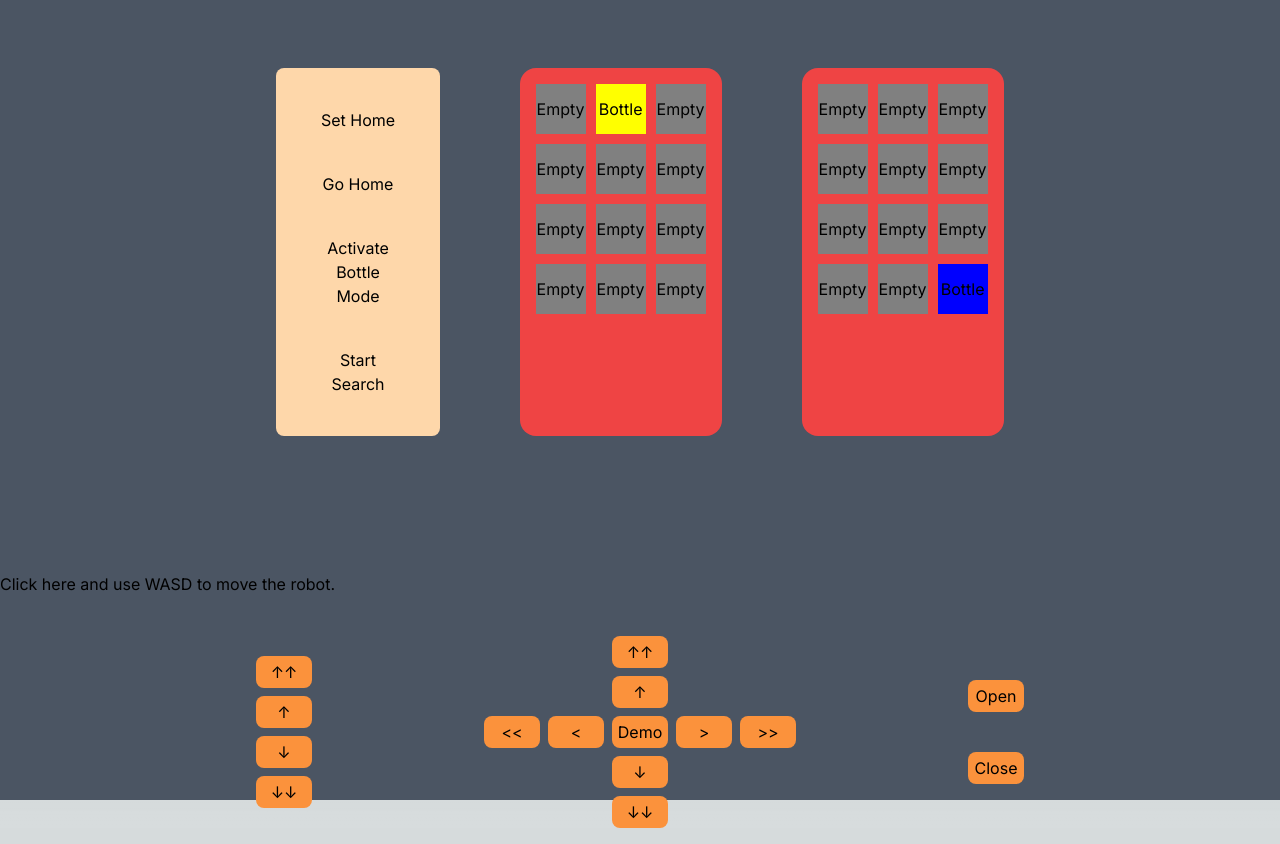
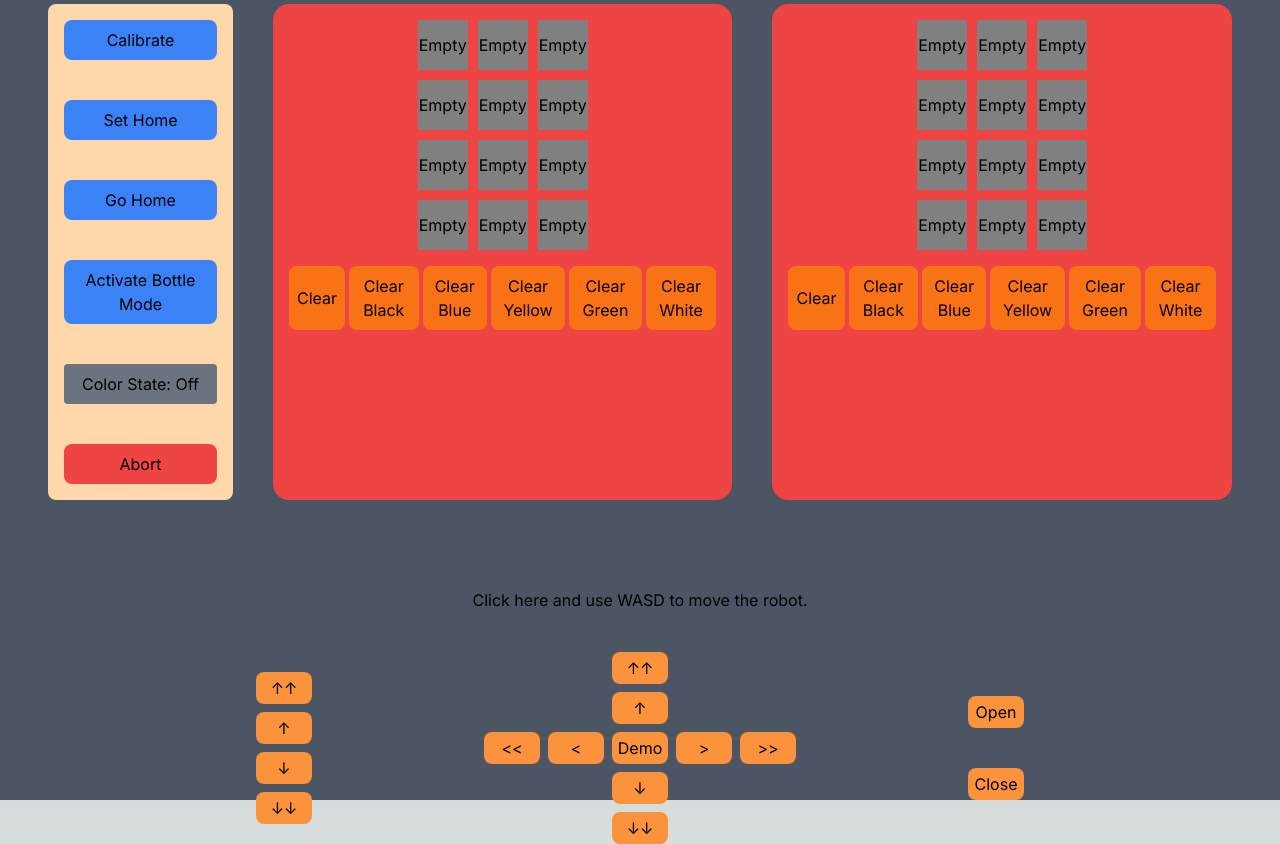
Before and after one commit to louisgundelwein/LWMaya, a Next.js app: page / in a window 1280 px wide. Built offline with nearby package versions, Linux system fonts and the light colour scheme.

Commit message:
Version 1.0 for Presentation

```diff
--- a/lw-maya-server/server.js
+++ b/lw-maya-server/server.js
@@ -31,7 +31,7 @@ serialPort.open((err) => {
 
 // Handling incoming data from serial port
 serialPort.on('data', (data) => {
-	console.log('Data received from Arduino:', data.toString());
+	console.log(data.toString());
 	io.emit('fromSerial', data.toString());
 });
 
--- a/src/app/page.tsx
+++ b/src/app/page.tsx
@@ -5,7 +5,9 @@ import Controls from './util/controls';
 import Settings from './util/settings';
 import MovementControls from './util/movement-controls'; // Import the new component
 import { sendMessageToArduino } from './util/test-message';
-import { staticA, staticB, StaticValues } from './util/static-values';
+import { Color, staticA, staticB, StaticValues } from './util/static-values';
+
+const colors: (Color | 'Off')[] = ['Green', 'Blue', 'Yellow', 'Black', 'Off']; // Add more colors as needed
 
 export default function Home() {
 	const [matrixA, setMatrixA] = useState<StaticValues[]>(staticA);
@@ -15,6 +17,15 @@ export default function Home() {
 		index: number;
 	} | null>(null);
 	const [isBottleStateActive, setIsBottleStateActive] = useState(false);
+	const [colorState, setColorState] = useState<Color | 'Off'>('Off');
+	const [isColorStateActive, setIsColorStateActive] = useState(false);
+
+	const toggleColorState = () => {
+		const nextColorIndex = (colors.indexOf(colorState) + 1) % colors.length;
+		const nextColor = colors[nextColorIndex];
+		setColorState(nextColor);
+		setIsColorStateActive(nextColor !== 'Off');
+	};
 
 	const moveBottle = (
 		fromBoxId: 'A' | 'B',
@@ -111,19 +122,97 @@ export default function Home() {
 		}
 	};
 
+	const delay = (ms: number) =>
+		new Promise((resolve) => setTimeout(resolve, ms));
+
+	const clearBoxes = async (
+		startMatrix: StaticValues[],
+		startMatrixName: 'A' | 'B',
+		endMatrix: StaticValues[],
+		endMatrixName: 'A' | 'B'
+	) => {
+		let nextFreeIndex = 0;
+		for (let i = 0; i < startMatrix.length; i++) {
+			if (startMatrix[i].bottle) {
+				while (
+					nextFreeIndex < endMatrix.length &&
+					endMatrix[nextFreeIndex].bottle
+				) {
+					nextFreeIndex++;
+				}
+				if (nextFreeIndex < endMatrix.length) {
+					const fromValue = startMatrix[i];
+					const toValue = endMatrix[nextFreeIndex];
+					const posMessage = `POS:${fromValue.angle},${
+						((fromValue.distance + 30) / 57) * 360
+					},${toValue.angle},${((toValue.distance + 30) / 57) * 360}`;
+					sendMessageToArduino(posMessage);
+					console.log({ startMatrixName, i, endMatrixName, nextFreeIndex });
+					moveBottle(startMatrixName, endMatrixName, i, nextFreeIndex);
+					nextFreeIndex++;
+					await delay(500); // Verzögerung von einer halben Sekunde
+				}
+			}
+		}
+	};
+
+	const clearBoxesByColor = async (
+		startMatrix: StaticValues[],
+		startMatrixName: 'A' | 'B',
+		endMatrix: StaticValues[],
+		endMatrixName: 'A' | 'B',
+		color: string
+	) => {
+		let nextFreeIndex = 0;
+		for (let i = 0; i < startMatrix.length; i++) {
+			if (startMatrix[i].bottle && startMatrix[i].color === color) {
+				while (
+					nextFreeIndex < endMatrix.length &&
+					endMatrix[nextFreeIndex].bottle
+				) {
+					nextFreeIndex++;
+				}
+				if (nextFreeIndex < endMatrix.length) {
+					const fromValue = startMatrix[i];
+					const toValue = endMatrix[nextFreeIndex];
+					const posMessage = `POS:${fromValue.angle},${
+						((fromValue.distance + 30) / 57) * 360
+					},${toValue.angle},${((toValue.distance + 30) / 57) * 360}`;
+					sendMessageToArduino(posMessage);
+					console.log({ startMatrixName, i, endMatrixName, nextFreeIndex, posMessage });
+					moveBottle(startMatrixName, endMatrixName, i, nextFreeIndex);
+					nextFreeIndex++;
+					await delay(500); // Verzögerung von einer halben Sekunde
+				}
+			}
+		}
+	};
+
+	const updateColor = (boxId: 'A' | 'B', index: number, color: Color) => {
+		if (boxId === 'A') {
+			setMatrixA((prevMatrix) => {
+				const updatedMatrix = [...prevMatrix];
+				updatedMatrix[index] = { ...updatedMatrix[index], color };
+				return updatedMatrix;
+			});
+		} else if (boxId === 'B') {
+			setMatrixB((prevMatrix) => {
+				const updatedMatrix = [...prevMatrix];
+				updatedMatrix[index] = { ...updatedMatrix[index], color };
+				return updatedMatrix;
+			});
+		}
+	};
+
 	return (
 		<div className="flex flex-col justify-center gap-10 bg-gray-600 h-screen">
-			<div className="flex flex-row justify-center gap-20 p-24">
+			<div className="flex flex-row justify-center gap-10 p-12">
 				<Settings
 					toggleBottleState={toggleBottleState}
 					isBottleStateActive={isBottleStateActive}
-					startSearch={async () => {
-						try {
-							await sendMessageToArduino('SEARCH');
-						} catch (error) {
-							console.error('Failed to start search:', error);
-						}
-					}}
+					toggleColorState={toggleColorState}
+					currentColor={colorState}
+					isColorStateActive={isColorStateActive}
 				/>
 				<ButtonMatrix
 					staticValues={matrixA}
@@ -132,9 +221,14 @@ export default function Home() {
 					selectedBottle={selectedBottle}
 					setSelectedBottle={setSelectedBottle}
 					isBottleStateActive={isBottleStateActive}
+					isColorStateActive={isColorStateActive}
+					currentColor={colorState}
 					updateMatrix={updateMatrix}
+					updateColor={updateColor}
 					matrixA={matrixA}
 					matrixB={matrixB}
+					clearBoxes={clearBoxes}
+					clearBoxesByColor={clearBoxesByColor}
 				/>
 				<ButtonMatrix
 					staticValues={matrixB}
@@ -143,9 +237,14 @@ export default function Home() {
 					selectedBottle={selectedBottle}
 					setSelectedBottle={setSelectedBottle}
 					isBottleStateActive={isBottleStateActive}
+					isColorStateActive={isColorStateActive}
+					currentColor={colorState}
 					updateMatrix={updateMatrix}
+					updateColor={updateColor}
 					matrixA={matrixA}
 					matrixB={matrixB}
+					clearBoxes={clearBoxes}
+					clearBoxesByColor={clearBoxesByColor}
 				/>
 			</div>
 			<MovementControls />
--- a/src/app/util/button-matrix.tsx
+++ b/src/app/util/button-matrix.tsx
@@ -1,7 +1,7 @@
 'use client';
 import React, { useState, useEffect } from 'react';
 import { sendMessageToArduino } from './test-message';
-import { StaticValues } from './static-values';
+import { Color, StaticValues } from './static-values';
 
 type ButtonMatrixProps = {
 	staticValues: StaticValues[];
@@ -17,9 +17,25 @@ type ButtonMatrixProps = {
 		React.SetStateAction<{ boxId: 'A' | 'B'; index: number } | null>
 	>;
 	isBottleStateActive: boolean;
+	isColorStateActive: boolean;
+	currentColor: Color | 'Off';
 	updateMatrix: (boxId: 'A' | 'B', index: number, value: boolean) => void;
+	updateColor: (boxId: 'A' | 'B', index: number, color: Color) => void;
 	matrixA: StaticValues[];
 	matrixB: StaticValues[];
+	clearBoxes: (
+		startMatrix: StaticValues[],
+		startMatrixName: 'A' | 'B',
+		endMatrix: StaticValues[],
+		endMatrixName: 'A' | 'B'
+	) => void;
+	clearBoxesByColor: (
+		startMatrix: StaticValues[],
+		startMatrixName: 'A' | 'B',
+		endMatrix: StaticValues[],
+		endMatrixName: 'A' | 'B',
+		color: string
+	) => void;
 };
 
 type MatrixState = 'occupied' | 'empty' | 'selectable';
@@ -31,9 +47,14 @@ const ButtonMatrix: React.FC<ButtonMatrixProps> = ({
 	selectedBottle,
 	setSelectedBottle,
 	isBottleStateActive,
+	isColorStateActive,
+	currentColor,
 	updateMatrix,
+	updateColor,
 	matrixA,
 	matrixB,
+	clearBoxes,
+	clearBoxesByColor,
 }) => {
 	const [matrixState, setMatrixState] = useState<MatrixState[]>([]);
 
@@ -61,6 +82,8 @@ const ButtonMatrix: React.FC<ButtonMatrixProps> = ({
 
 		if (isBottleStateActive) {
 			updateMatrix(boxId, index, currentState === 'empty');
+		} else if (isColorStateActive && currentState === 'occupied' && currentColor !== 'Off') {
+			updateColor(boxId, index, currentColor);
 		} else {
 			if (currentState === 'occupied') {
 				setSelectedBottle({ boxId, index });
@@ -88,8 +111,12 @@ const ButtonMatrix: React.FC<ButtonMatrixProps> = ({
 		}
 	};
 
+	const colors: Color[] = ['Black', 'Blue', 'Yellow', 'Green', 'White']; // example colors
+
 	return (
-		<div className="p-4 rounded-2xl bg-red-500">
+		<div className=" flex flex-row p-4 rounded-2xl bg-red-500 justify-center">
+			<div className="flex flex-col">
+				<div className="flex flex-row justify-center">
 					<div
 						style={{
 							display: 'grid',
@@ -121,6 +148,41 @@ const ButtonMatrix: React.FC<ButtonMatrixProps> = ({
 						))}
 					</div>
 				</div>
+
+				<div className="flex gap-1">
+					<button
+						className="mt-4 p-2 bg-orange-500 rounded-lg"
+						onClick={() =>
+							clearBoxes(
+								boxId === 'A' ? matrixA : matrixB,
+								boxId === 'A' ? 'A' : 'B',
+								boxId === 'A' ? matrixB : matrixA,
+								boxId === 'A' ? 'B' : 'A'
+							)
+						}
+					>
+						Clear
+					</button>
+					{colors.map((color) => (
+						<button
+							key={color}
+							className="mt-4 p-2 bg-orange-500 rounded-lg"
+							onClick={() =>
+								clearBoxesByColor(
+									boxId === 'A' ? matrixA : matrixB,
+									boxId === 'A' ? 'A' : 'B',
+									boxId === 'A' ? matrixB : matrixA,
+									boxId === 'A' ? 'B' : 'A',
+									color
+								)
+							}
+						>
+							Clear {color}
+						</button>
+					))}
+				</div>
+			</div>
+		</div>
 	);
 };
 
--- a/src/app/util/movement-controls.tsx
+++ b/src/app/util/movement-controls.tsx
@@ -5,8 +5,8 @@ import { sendMessageToArduino } from './test-message';
 const MovementControls: React.FC = () => {
 	const handleKeyDown = (event: KeyboardEvent) => {
 		switch (event.key) {
-      case 'w':
-        console.log("LOL")
+			case 'w':
+				console.log('LOL');
 				sendMessageToArduino('SPEED:2,3500');
 				break;
 			case 's':
@@ -23,6 +23,12 @@ const MovementControls: React.FC = () => {
 				break;
 			case 'e':
 				sendMessageToArduino('SPEED:3,-4000');
+				break;
+			case 'c':
+				sendMessageToArduino('GRIPPER:CLOSE');
+				break;
+			case 'o':
+				sendMessageToArduino('GRIPPER:OPEN');
 				break;
 			default:
 				break;
@@ -65,7 +71,7 @@ const MovementControls: React.FC = () => {
 	}, []);
 
 	return (
-		<div className="movement-controls">
+		<div className="flex flex-row justify-center">
 			Click here and use WASD to move the robot.
 		</div>
 	);
--- a/src/app/util/settings.tsx
+++ b/src/app/util/settings.tsx
@@ -1,11 +1,22 @@
-import React, { useState } from 'react';
+import React from 'react';
 import { sendMessageToArduino } from './test-message';
+import { staticA } from './static-values';
+
+type SettingsProps = {
+	toggleBottleState: () => void;
+	isBottleStateActive: boolean;
+	toggleColorState: () => void;
+	currentColor: string;
+	isColorStateActive: boolean;
+};
 
 export default function Settings({
 	toggleBottleState,
 	isBottleStateActive,
-	startSearch,
-}) {
+	toggleColorState,
+	currentColor,
+	isColorStateActive,
+}: SettingsProps) {
 	const handleGoHome = () => {
 		sendMessageToArduino('goHome');
 	};
@@ -19,20 +30,62 @@ export default function Settings({
 		toggleBottleState();
 	};
 
-	const handleStartSearch = () => {
-		startSearch();
+	const sendAbort = () => {
+		sendMessageToArduino('ABORT');
+  };
+
+  const sendCalibrate = () => {
+		sendMessageToArduino(
+			`CALIBRATE:${staticA[0].angle},${((staticA[0].distance + 30) / 57) * 360}`
+		);
 	};
 
 	return (
-		<div className="flex flex-col justify-center gap-10 p-10 border-orange-600 bg-orange-200 rounded-lg w-[15%]">
-			<button onClick={handleSetHome}>Set Home</button>
-			<button onClick={handleGoHome}>Go Home</button>
-			<button onClick={handleToggleBottleState}>
+		<div className="flex flex-col justify-center gap-2 border-orange-600 bg-orange-200 rounded-lg w-64">
+			<button
+				className="m-4 p-2 bg-blue-500 rounded-lg"
+				onClick={sendCalibrate}
+			>
+				Calibrate
+			</button>
+			<button
+				className="m-4 p-2 bg-blue-500 rounded-lg"
+				onClick={handleSetHome}
+			>
+				Set Home
+			</button>
+			<button className="m-4 p-2 bg-blue-500 rounded-lg" onClick={handleGoHome}>
+				Go Home
+			</button>
+			<button
+				className="m-4 p-2 bg-blue-500 rounded-lg"
+				onClick={handleToggleBottleState}
+			>
 				{isBottleStateActive
 					? 'Deactivate Bottle Mode'
 					: 'Activate Bottle Mode'}
 			</button>
-			<button onClick={handleStartSearch}>Start Search</button>
+			<button
+				className={`m-4 p-2 rounded ${
+					isColorStateActive
+						? currentColor === 'Green'
+							? 'bg-green-500'
+							: currentColor === 'Blue'
+							? 'bg-blue-500'
+							: currentColor === 'Yellow'
+							? 'bg-yellow-500'
+							: currentColor === 'Black'
+							? 'bg-black'
+							: 'bg-gray-500'
+						: 'bg-gray-500'
+				}`}
+				onClick={toggleColorState}
+			>
+				Color State: {currentColor}
+			</button>
+			<button className="m-4 p-2 bg-red-500 rounded-lg" onClick={sendAbort}>
+				Abort
+			</button>
 		</div>
 	);
 }
--- a/src/app/util/static-values.ts
+++ b/src/app/util/static-values.ts
@@ -1,4 +1,4 @@
-type Color = 'Black' | 'Blue' | 'Yellow' | 'Green' | 'White'
+export type Color = 'Black' | 'Blue' | 'Yellow' | 'Green' | 'White'
 
 export type StaticValues = {
   id: number,
@@ -10,13 +10,13 @@ export type StaticValues = {
 
 }
 
-const angleOffSet = 4;
+const angleOffSet = 2;
 const distanceOffSet = -90;
 
 export const staticA: StaticValues[] = [
 	{
 		id: 0,
-		color: 'Blue',
+		color: 'Black',
 		angle: angleOffSet + 26.6,
 		distance: distanceOffSet + 720 + 110,
 		distanceInDegree: ((730.6 + 20) / 57) * 360,
@@ -24,16 +24,16 @@ export const staticA: StaticValues[] = [
 	},
 	{
 		id: 1,
-		color: 'Yellow',
-		angle: angleOffSet + 19.4 - 2.5,
-		distance: distanceOffSet + 682.8 + 90 ,
+		color: 'Black',
+		angle: angleOffSet + 19.4 - 0.5,
+		distance: distanceOffSet + 682.8 + 100 ,
 		distanceInDegree: (730.6 / 50.265) * 360,
-		bottle: true,
+		bottle: false,
 	},
 	{
 		id: 2,
 		color: 'Black',
-		angle: angleOffSet + 11.6 - 4,
+		angle: angleOffSet + 11.6 - 2,
 		distance: distanceOffSet + 657.4 + 50,
 		distanceInDegree: (730.6 / 50.265) * 360,
 		bottle: false,
@@ -49,7 +49,7 @@ export const staticA: StaticValues[] = [
 	{
 		id: 4,
 		color: 'Black',
-		angle: angleOffSet + 22.5 - 2,
+		angle: angleOffSet + 22.5 ,
 		distance: distanceOffSet + 593.2 + 60,
 		distanceInDegree: 0,
 		bottle: false,
@@ -57,7 +57,7 @@ export const staticA: StaticValues[] = [
 	{
 		id: 5,
 		color: 'Black',
-		angle: angleOffSet + 13.5 - 2,
+		angle: angleOffSet + 13.5 ,
 		distance: distanceOffSet + 563.7 + 50,
 		distanceInDegree: 0,
 		bottle: false,
@@ -81,14 +81,14 @@ export const staticA: StaticValues[] = [
 	{
 		id: 8,
 		color: 'Black',
-		angle: angleOffSet + 16.3 - 1,
+		angle: angleOffSet + 16.3,
 		distance: distanceOffSet + 470.9 + 20,
 		distanceInDegree: 0,
 		bottle: false,
 	},
 	{
 		id: 9,
-		color: 'Yellow',
+		color: 'Black',
 		angle: angleOffSet + 42.1 + 2,
 		distance: distanceOffSet + 480 + 60,
 		distanceInDegree: 0,
@@ -96,16 +96,16 @@ export const staticA: StaticValues[] = [
 	},
 	{
 		id: 10,
-		color: 'Green',
-		angle: angleOffSet + 32.5,
+		color: 'Black',
+		angle: angleOffSet + 32.5 + 2,
 		distance: distanceOffSet + 422.2 + 30,
 		distanceInDegree: ((338.3 + 20) / 57) * 360,
 		bottle: false,
 	},
 	{
 		id: 11,
-		color: 'Blue',
-		angle: angleOffSet + 20.3,
+		color: 'Black',
+		angle: angleOffSet + 20.3 + 1,
 		distance: distanceOffSet + 379.7,
 		distanceInDegree: ((338.3 + 20) / 57) * 360,
 		bottle: false,
@@ -115,17 +115,17 @@ export const staticA: StaticValues[] = [
 export const staticB: StaticValues[] = [
 	{
 		id: 0,
-		color: 'Blue',
-		angle: -angleOffSet - 15.5 - 3,
-		distance: distanceOffSet + 686.1 + 50,
+		color: 'Black',
+		angle: -angleOffSet - 15.5 - 4,
+		distance: distanceOffSet + 686.1 + 60,
 		distanceInDegree: ((730.6 + 20) / 57) * 360,
 		bottle: false,
 	},
 	{
 		id: 1,
-		color: 'Yellow',
-		angle: -angleOffSet - 23 - 4,
-		distance: distanceOffSet + 699.5 + 80,
+		color: 'Black',
+		angle: -angleOffSet - 23 - 5,
+		distance: distanceOffSet + 699.5 + 90,
 		distanceInDegree: (730.6 / 50.265) * 360,
 		bottle: false,
 	},
@@ -133,7 +133,7 @@ export const staticB: StaticValues[] = [
 		id: 2,
 		color: 'Black',
 		angle: -angleOffSet - 29.7 - 4,
-		distance: distanceOffSet + 741.7 + 90,
+		distance: distanceOffSet + 741.7 + 110,
 		distanceInDegree: (730.6 / 50.265) * 360,
 		bottle: false,
 	},
@@ -141,7 +141,7 @@ export const staticB: StaticValues[] = [
 		id: 3,
 		color: 'Black',
 		angle: -angleOffSet - 18 - 4,
-		distance: distanceOffSet + 576.2 + 30,
+		distance: distanceOffSet + 576.2 + 40,
 		distanceInDegree: 0,
 		bottle: false,
 	},
@@ -149,7 +149,7 @@ export const staticB: StaticValues[] = [
 		id: 4,
 		color: 'Black',
 		angle: -angleOffSet - 26.5 - 5,
-		distance: distanceOffSet + 612.2 + 50,
+		distance: distanceOffSet + 612.2 + 60,
 		distanceInDegree: 0,
 		bottle: false,
 	},
@@ -157,56 +157,56 @@ export const staticB: StaticValues[] = [
 		id: 5,
 		color: 'Black',
 		angle: -angleOffSet - 33.9 - 5,
-		distance: distanceOffSet + 660.1 + 70,
+		distance: distanceOffSet + 660.1 + 80,
 		distanceInDegree: 0,
 		bottle: false,
 	},
 	{
 		id: 6,
 		color: 'Black',
-		angle: -angleOffSet - 21.5 - 4,
-		distance: distanceOffSet + 485.8,
+		angle: -angleOffSet - 21.5 - 5,
+		distance: distanceOffSet + 485.8 + 10,
 		distanceInDegree: 0,
 		bottle: false,
 	},
 	{
 		id: 7,
 		color: 'Black',
-		angle: -angleOffSet - 31.1 - 5,
-		distance: distanceOffSet + 528,
+		angle: -angleOffSet - 31.1 - 6,
+		distance: distanceOffSet + 528 + 40,
 		distanceInDegree: 0,
 		bottle: false,
 	},
 	{
 		id: 8,
 		color: 'Black',
-		angle: -angleOffSet - 39.2 - 4,
-		distance: distanceOffSet + 582.9 + 30,
+		angle: -angleOffSet - 39.2 - 6,
+		distance: distanceOffSet + 582.9 + 50,
 		distanceInDegree: 0,
 		bottle: false,
 	},
 	{
 		id: 9,
-		color: 'Yellow',
-		angle: -angleOffSet - 26.6 - 4,
+		color: 'Black',
+		angle: -angleOffSet - 26.6 - 5,
 		distance: distanceOffSet + 398 - 30,
 		distanceInDegree: 0,
 		bottle: false,
 	},
 	{
 		id: 10,
-		color: 'Green',
-		angle: -angleOffSet - 37.5 - 5,
-		distance: distanceOffSet + 448.6 - 10,
+		color: 'Black',
+		angle: -angleOffSet - 37.5 - 8,
+		distance: distanceOffSet + 448.6 + 10,
 		distanceInDegree: ((338.3 + 20) / 57) * 360,
 		bottle: false,
 	},
 	{
 		id: 11,
-		color: 'Blue',
-		angle: -angleOffSet - 46 - 5,
-		distance: distanceOffSet + 512 + 20,
+		color: 'Black',
+		angle: -angleOffSet - 46 - 7,
+		distance: distanceOffSet + 512 + 40,
 		distanceInDegree: ((338.3 + 20) / 57) * 360,
-		bottle: true,
+		bottle: false,
 	},
 ];
```
Lines whose indentation alone changed are shown as unchanged.
